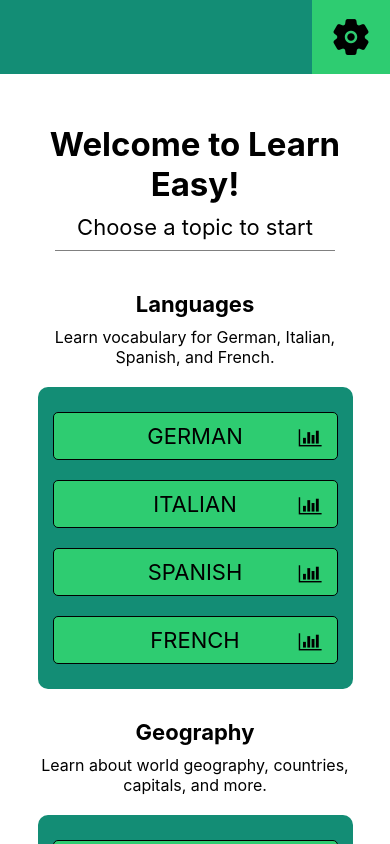
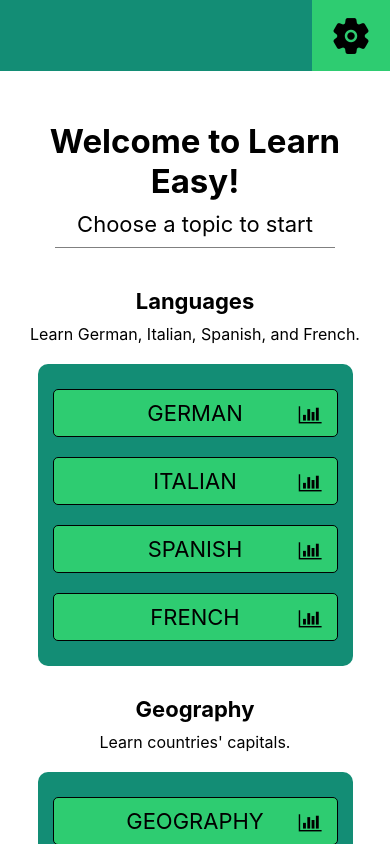
Before and after one commit to t0814524/learn-easy, a React Native app: screen / in a window 390 px wide. Shown: the top 844 px of the page. Built offline with nearby package versions, Linux system fonts and the light colour scheme.

Commit message:
short one-line descriptions

```diff
--- a/components/views/Home.tsx
+++ b/components/views/Home.tsx
@@ -23,7 +23,7 @@ export const HomeView: React.FC<{
 
                 <View style={styles.sectionContainer}>
                     <Text style={styles.sectionHeader}>Languages</Text>
-                    <Text style={styles.sectionDescription}>Learn vocabulary for German, Italian, Spanish, and French.</Text>
+                    <Text style={styles.sectionDescription}>Learn German, Italian, Spanish, and French.</Text>
                     <View style={styles.topicBox}>
                         {["german", "italian", "spanish", "french"].map((topic) => (
                             <View key={topic} style={styles.topicContainer}>
@@ -40,7 +40,7 @@ export const HomeView: React.FC<{
 
                 <View style={styles.sectionContainer}>
                     <Text style={styles.sectionHeader}>Geography</Text>
-                    <Text style={styles.sectionDescription}>Learn about world geography, countries, capitals, and more.</Text>
+                    <Text style={styles.sectionDescription}>Learn countries' capitals.</Text>
                     <View style={styles.topicBox}>
                         <View style={styles.topicContainer}>
                             <TouchableOpacity onPress={() => { setPage("learn", "geography") }} style={styles.topic}>
```
